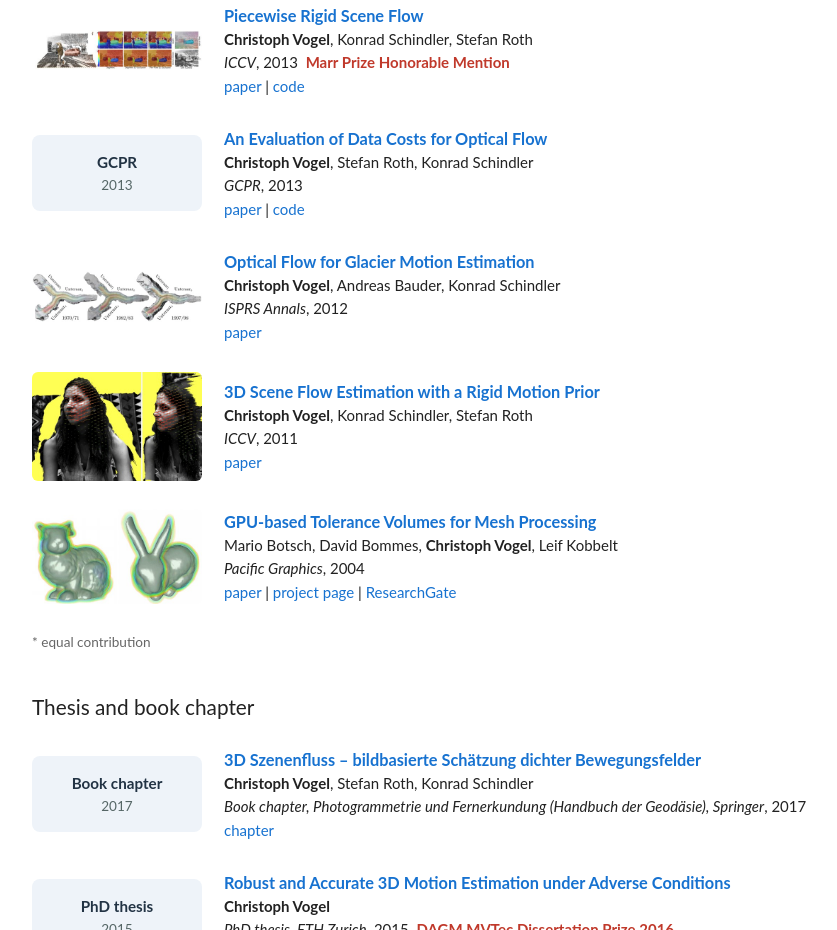
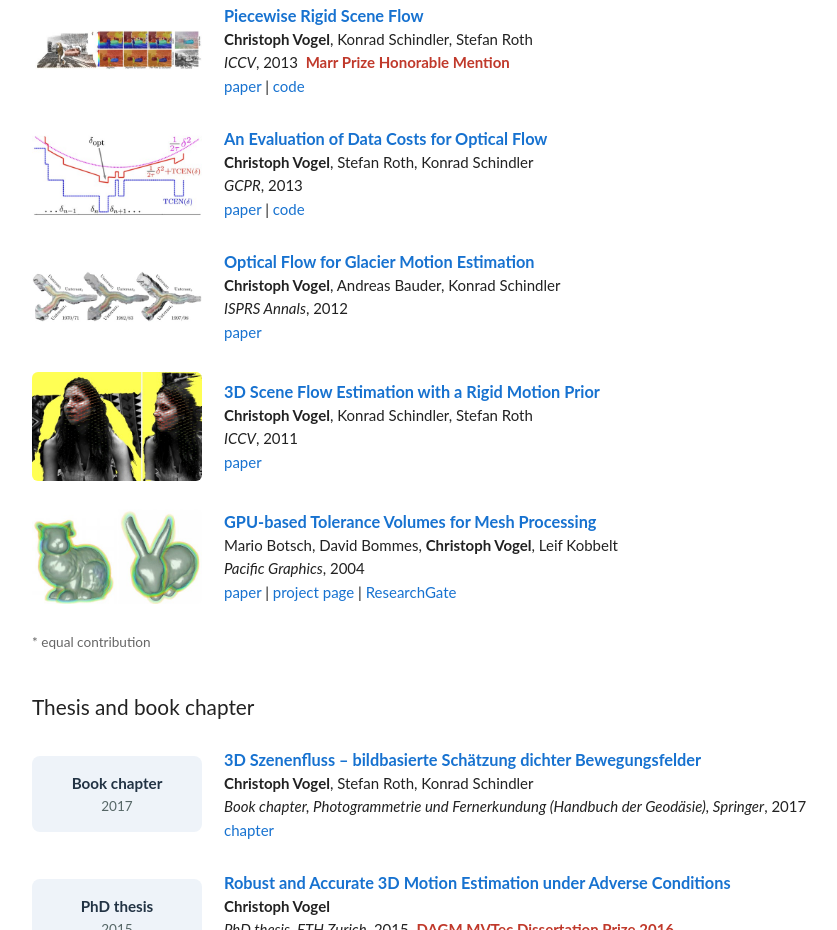
Before and after one commit to vogechri/vogechri.github.io, a plain HTML site: page index.html in a window 1280 px wide. Shown: the part 3134-4064 px from the top of the page, without its empty margins (178-1015 px from the left). Drawn offline with Linux system fonts and the light colour scheme.

Commit message:
Add thumbnail for GCPR 2013 paper
Co-authored-by: Copilot <223556219+Copilot@users.noreply.github.com>

```diff
--- a/index.html
+++ b/index.html
@@ -255,7 +255,7 @@
         </div>
       </div>
       <div class="pub">
-        <div class="venue-tag">GCPR<span>2013</span></div>
+        <img class="thumb" src="images/data_costs.jpg" alt="An Evaluation of Data Costs for Optical Flow" loading="lazy">
         <div>
           <a class="title" href="https://doi.org/10.1007/978-3-642-40602-7_37">An Evaluation of Data Costs for Optical Flow</a><br>
           <strong>Christoph Vogel</strong>, Stefan Roth, Konrad Schindler<br>
```
Also changed, not shown: images/data_costs.jpg (added).
